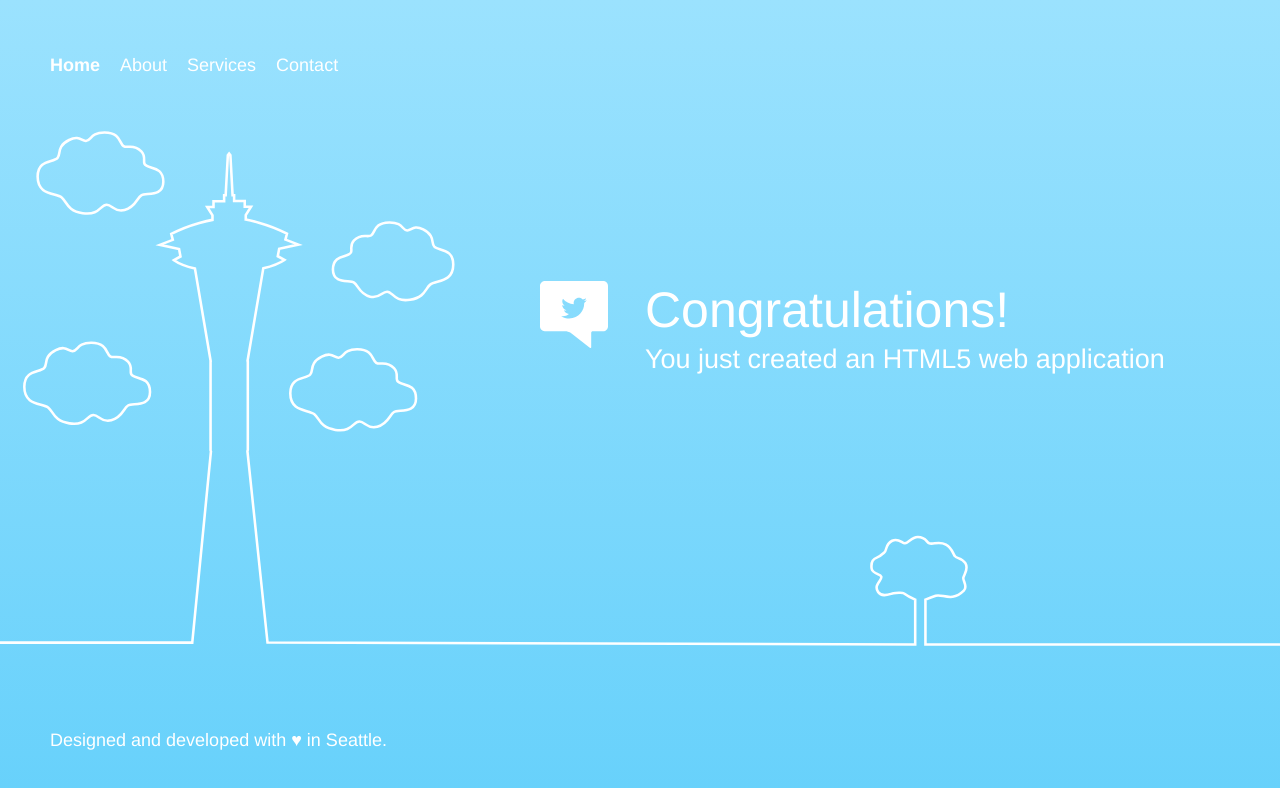
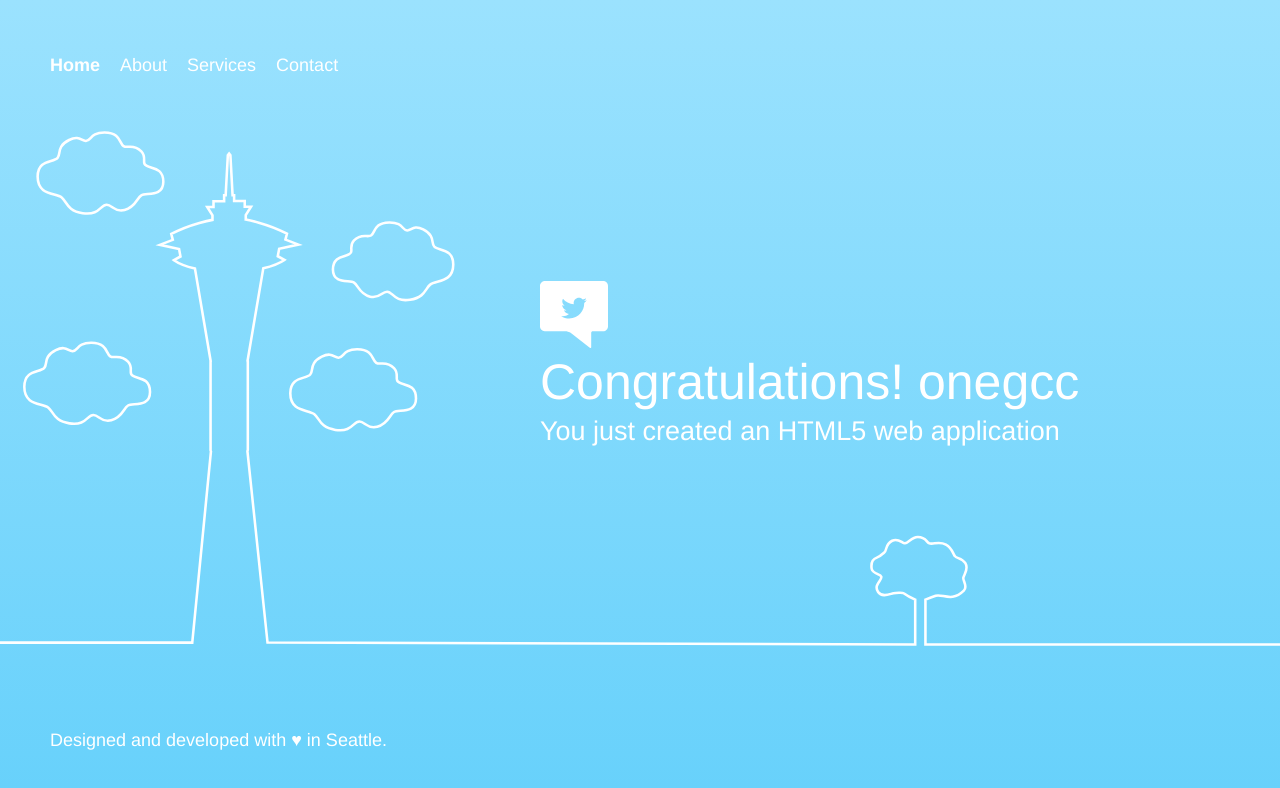
Before and after one commit to onegcc18020101/Guidelines, a plain HTML site: page webpage/index.html in a window 1280 px wide. Drawn offline with Linux system fonts and the light colour scheme.

Commit message:
apply changes 2
whatever

```diff
--- a/webpage/index.html
+++ b/webpage/index.html
@@ -3,7 +3,7 @@
 
 <head>
     <meta charset="utf-8">
-    <title>Example app</title>
+    <title>onegcc guidlines</title>
     <meta name="description" content="" />
     <link href="css/styles.css" rel="stylesheet">
     <link href="css/gradients.css" rel="stylesheet">
@@ -58,7 +58,7 @@
         <div class="message">
             <a class="twitter-link" href="http://twitter.com/home/?status=I%20created%20a%20project%20with%20AWS%20CodeStar!%20%23AWS%20%23AWSCodeStar%20https%3A%2F%2Faws.amazon.com%2Fcodestar"><img src="img/tweet.svg" /></a>
             <div class="text">
-                <h1>Congratulations!</h1>
+                <h1>Congratulations! onegcc</h1>
                 <h2>You just created an HTML5 web application</h2>
             </div>
         </div>
```
